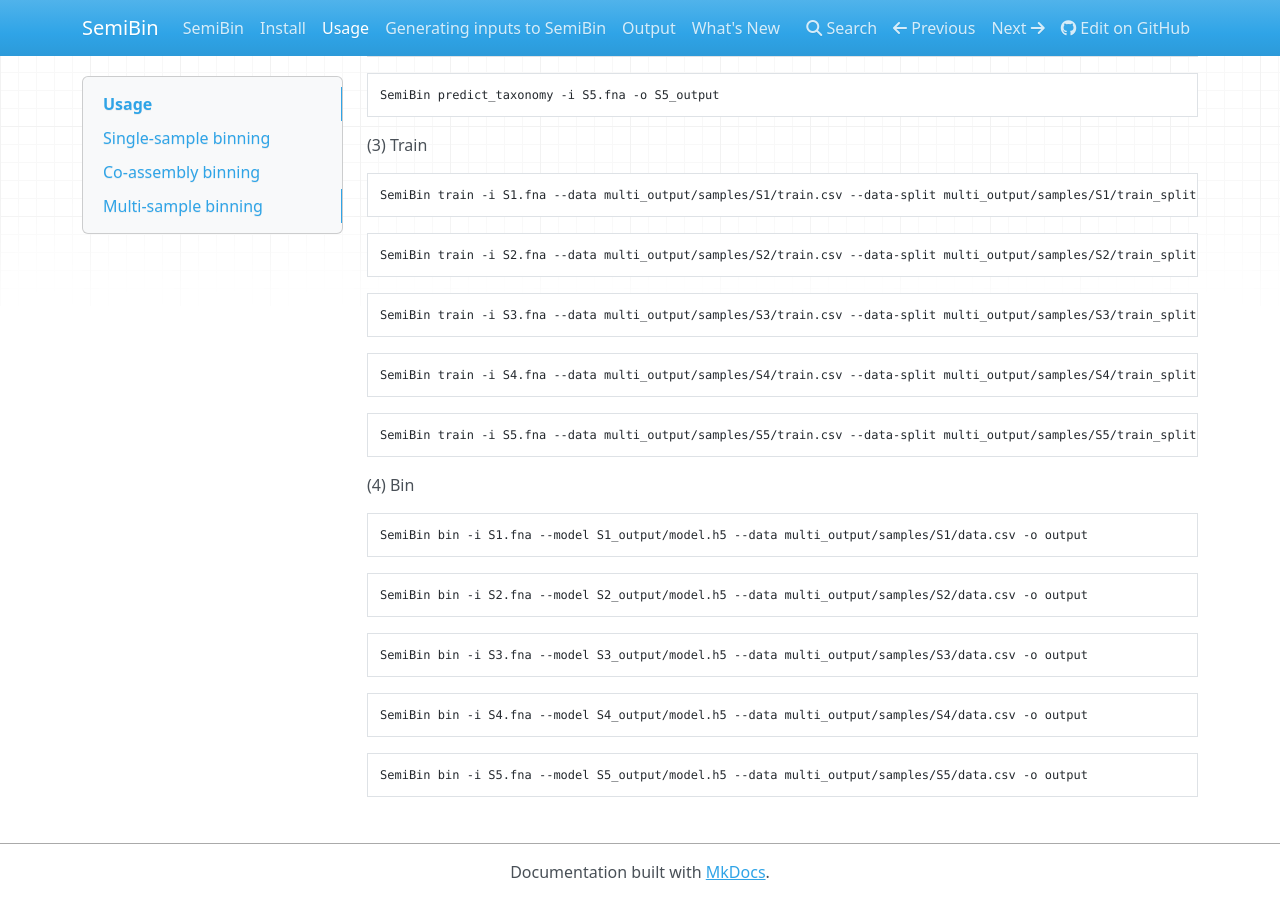
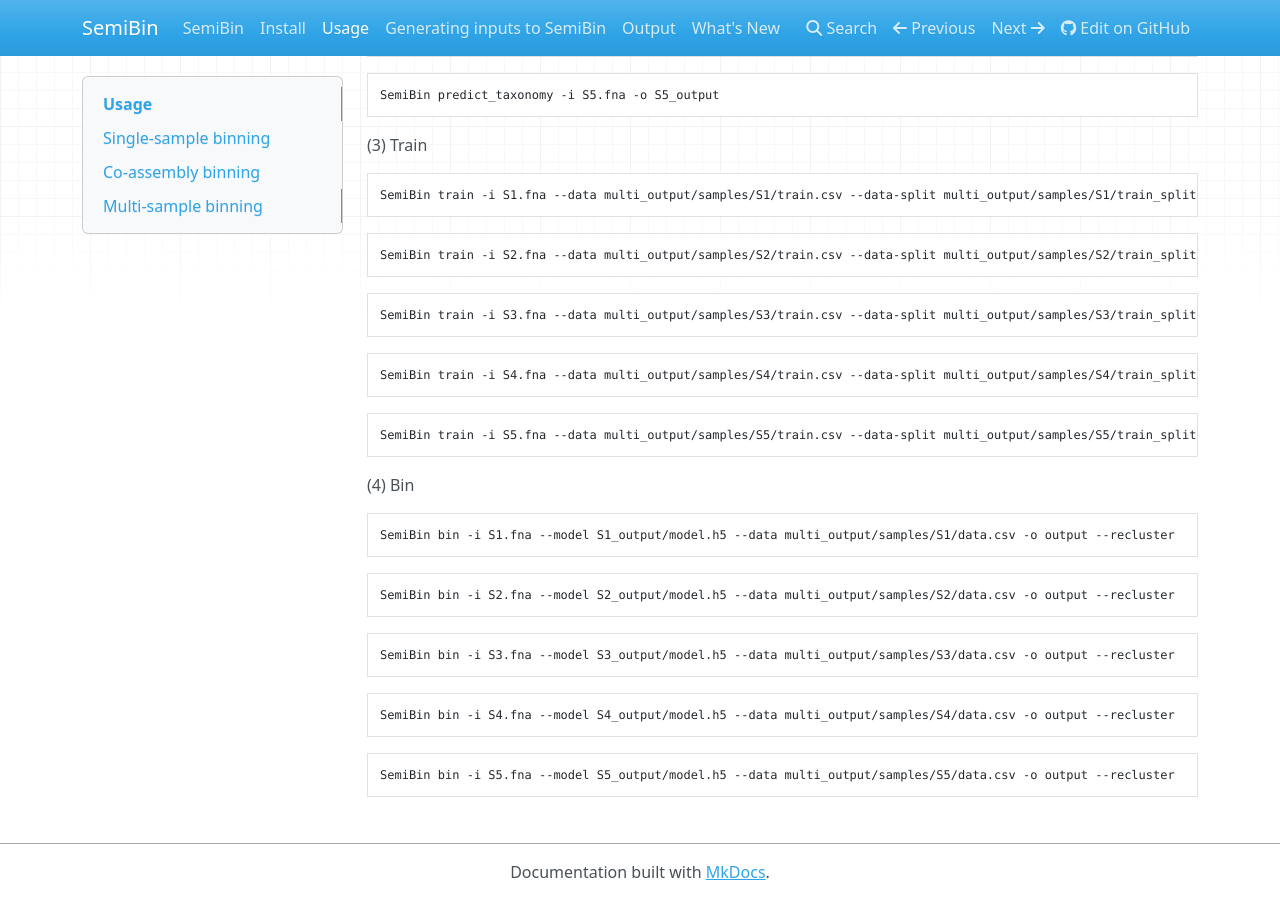
Before and after one commit to BigDataBiology/SemiBin, an MkDocs documentation site: the page built from docs/usage.md, in a window 1280 px wide and 900 px high, scrolled down 2802 px. Built offline with MkDocs 1.6.1, drawn with Linux system fonts in a browser that asks for light colours; nearby versions of some CDN libraries; some of the changed text lies outside the part shown.

````diff
--- a/docs/usage.md
+++ b/docs/usage.md
@@ -7,11 +7,11 @@ Input: S1.fna and S1.bam
 ### Easy single binning mode
 
 ```bash
-SemiBin single_easy_bin -i S1.fna -b S1.bam -o output
+SemiBin single_easy_bin -i S1.fna -b S1.bam -o output --recluster
 ```
 Or with our built-in model(`human_gut`/`dog_gut`/`ocean`)
 ```bash
-SemiBin single_easy_bin -i S1.fna -b S1.bam -o output --environment human_gut
+SemiBin single_easy_bin -i S1.fna -b S1.bam -o output --environment human_gut --recluster
 ```
 ### Advanced workflows
 
@@ -29,11 +29,11 @@ SemiBin train -i S1.fna --data S1_output/train.csv --data-split S1_output/train_
 ```
 (4) Bin
 ```bash
-SemiBin bin -i S1.fna --model S1_output/model.h5 --data S1_output/data.csv -o output
+SemiBin bin -i S1.fna --model S1_output/model.h5 --data S1_output/data.csv -o output --recluster
 ```
 or with our built-in model(`human_gut`/`dog_gut`/`ocean`)
 ```bash
-SemiBin bin -i S1.fna --data S1_output/data.csv -o output --environment human_gut
+SemiBin bin -i S1.fna --data S1_output/data.csv -o output --environment human_gut --recluster
 ```
 
 ### SemiBin(pretrain)
@@ -51,7 +51,7 @@ Input: contig.fna and S1.bam, S2.bam, S3.bam
 
 ### Easy single binning mode
 ```bash
-SemiBin single_easy_bin -i contig.fna -b S1.bam S2.bam S3.bam -o output
+SemiBin single_easy_bin -i contig.fna -b S1.bam S2.bam S3.bam -o output --recluster
 ```
 ### Advanced workflows
 
@@ -69,7 +69,7 @@ SemiBin train -i contig.fna --data contig_output/train.csv --data-split contig_o
 ```
 (4) Bin
 ```bash
-SemiBin bin -i contig.fna --model contig_output/model.h5 --data contig_output/data.csv -o output
+SemiBin bin -i contig.fna --model contig_output/model.h5 --data contig_output/data.csv -o output --recluster
 ```
 
 
@@ -104,7 +104,7 @@ CAAAT
 ```
 ### Easy multi binning mode
 ```bash
-SemiBin multi_easy_bin -i combined.fna -b S1.bam S2.bam S3.bam S4.bam S5.bam -o multi_output
+SemiBin multi_easy_bin -i combined.fna -b S1.bam S2.bam S3.bam S4.bam S5.bam -o multi_output --recluster
 ```
 
 ### Advanced workflows
@@ -147,17 +147,17 @@ SemiBin train -i S5.fna --data multi_output/samples/S5/train.csv --data-split mu
 ```
 (4) Bin
 ```bash
-SemiBin bin -i S1.fna --model S1_output/model.h5 --data multi_output/samples/S1/data.csv -o output
+SemiBin bin -i S1.fna --model S1_output/model.h5 --data multi_output/samples/S1/data.csv -o output --recluster
 ```
 ```bash
-SemiBin bin -i S2.fna --model S2_output/model.h5 --data multi_output/samples/S2/data.csv -o output
+SemiBin bin -i S2.fna --model S2_output/model.h5 --data multi_output/samples/S2/data.csv -o output --recluster
 ```
 ```bash
-SemiBin bin -i S3.fna --model S3_output/model.h5 --data multi_output/samples/S3/data.csv -o output
+SemiBin bin -i S3.fna --model S3_output/model.h5 --data multi_output/samples/S3/data.csv -o output --recluster
 ```
 ```bash
-SemiBin bin -i S4.fna --model S4_output/model.h5 --data multi_output/samples/S4/data.csv -o output
+SemiBin bin -i S4.fna --model S4_output/model.h5 --data multi_output/samples/S4/data.csv -o output --recluster
 ```
 ```bash
-SemiBin bin -i S5.fna --model S5_output/model.h5 --data multi_output/samples/S5/data.csv -o output
+SemiBin bin -i S5.fna --model S5_output/model.h5 --data multi_output/samples/S5/data.csv -o output --recluster
 ```
````
Also changed, not shown: README.md (+11 -11 lines).
